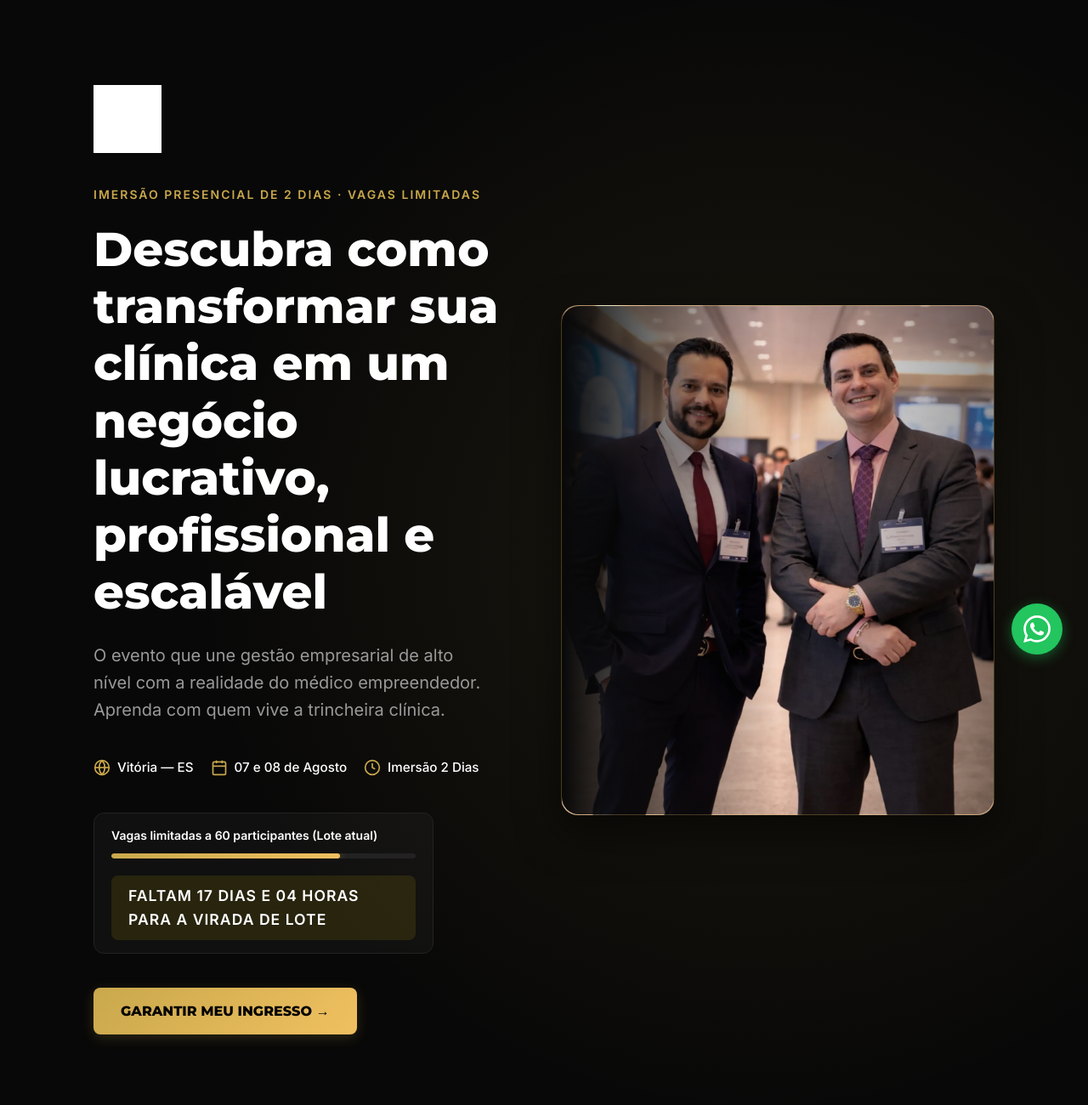
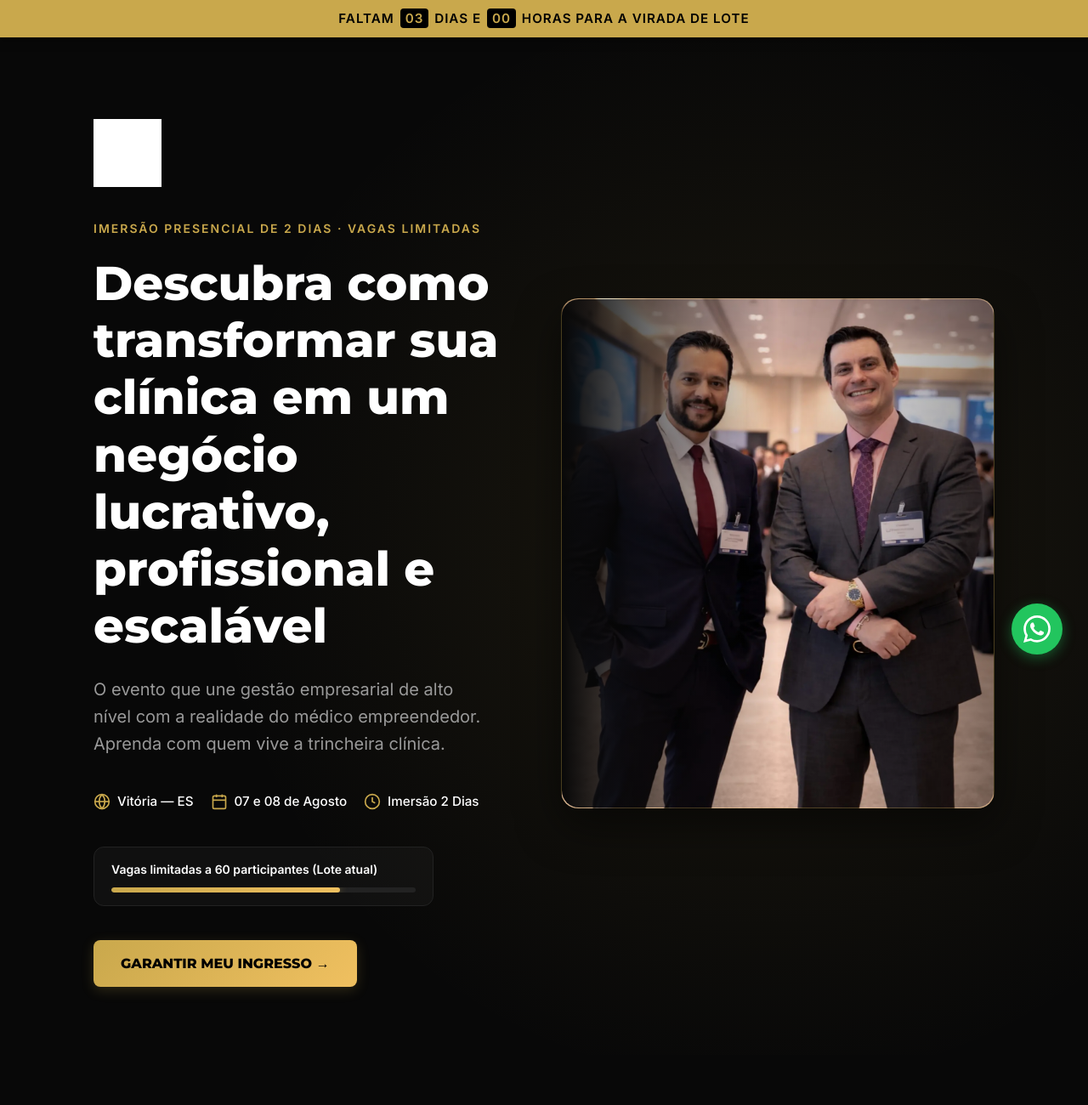
Before and after one commit to ovitorio100-ship-it/DocScale, a plain HTML site: page index.html in a window 1280 px wide. Shown: the top 1300 px of the page at 85% size. Drawn offline with Linux system fonts and the light colour scheme.

Commit message:
feat: move countdown to fixed top banner and make it a 3-day evergreen timer

```diff
--- a/index.html
+++ b/index.html
@@ -11,6 +11,10 @@
     <link rel="stylesheet" href="style.css">
 </head>
 <body>
+    <!-- Top Countdown Banner -->
+    <div class="top-banner" id="batch-countdown">
+        FALTAM <span id="cd-days">--</span> DIAS E <span id="cd-hours">--</span> HORAS PARA A VIRADA DE LOTE
+    </div>
 
     <!-- WhatsApp Flutuante -->
     <a href="https://wa.me/5511999999999?text=Olá,%20tenho%20uma%20dúvida%20sobre%20o%20evento%20DocScale." target="_blank" class="whatsapp-float" aria-label="Fale conosco no WhatsApp">
@@ -79,7 +83,6 @@
                     <div class="progress-bar-bg">
                         <div class="progress-bar-fill" style="width: 75%;"></div>
                     </div>
-                    <div class="countdown-text" id="batch-countdown">FALTAM <span id="cd-days">--</span> DIAS E <span id="cd-hours">--</span> HORAS PARA A VIRADA DE LOTE</div>
                 </div>
 
                 <button class="cta-button open-modal">GARANTIR MEU INGRESSO &rarr;</button>
--- a/script.js
+++ b/script.js
@@ -139,22 +139,30 @@ document.addEventListener('DOMContentLoaded', () => {
         });
     });
 
-    // Batch Countdown Logic
+    // Batch Countdown Logic (Evergreen 3 days)
     const countdownEl = document.getElementById('batch-countdown');
     if (countdownEl) {
         const daysEl = document.getElementById('cd-days');
         const hoursEl = document.getElementById('cd-hours');
 
-        // Set batch turn date
-        const batchTurnDate = new Date('2026-07-25T23:59:59').getTime();
+        let batchTurnDate = localStorage.getItem('docscale_countdown_end');
+        const threeDaysMs = 3 * 24 * 60 * 60 * 1000;
+
+        // If not set or already expired, set new deadline 3 days from now
+        if (!batchTurnDate || new Date().getTime() > parseInt(batchTurnDate)) {
+            batchTurnDate = new Date().getTime() + threeDaysMs;
+            localStorage.setItem('docscale_countdown_end', batchTurnDate);
+        }
 
         const updateCountdown = () => {
             const now = new Date().getTime();
-            const distance = batchTurnDate - now;
+            let distance = batchTurnDate - now;
 
+            // If expired during session, reset it again
             if (distance < 0) {
-                countdownEl.innerHTML = "LOTE VIRADO";
-                return;
+                batchTurnDate = new Date().getTime() + threeDaysMs;
+                localStorage.setItem('docscale_countdown_end', batchTurnDate);
+                distance = batchTurnDate - now;
             }
 
             const days = Math.floor(distance / (1000 * 60 * 60 * 24));
--- a/style.css
+++ b/style.css
@@ -37,6 +37,35 @@ body {
     line-height: 1.6;
     overflow-x: hidden;
     position: relative;
+    padding-top: 40px; /* Space for the top fixed banner */
+}
+
+/* ------------------------
+   TOP BANNER
+------------------------ */
+.top-banner {
+    position: fixed;
+    top: 0;
+    left: 0;
+    width: 100%;
+    background-color: var(--gold-primary);
+    color: #000;
+    text-align: center;
+    padding: 10px 15px;
+    font-size: 0.95rem;
+    font-weight: 800;
+    text-transform: uppercase;
+    letter-spacing: 1px;
+    z-index: 1000;
+    box-shadow: 0 2px 10px rgba(0,0,0,0.5);
+}
+
+.top-banner span {
+    background: #000;
+    color: var(--gold-primary);
+    padding: 2px 6px;
+    border-radius: 4px;
+    margin: 0 2px;
 }
 
 h1, h2, h3, h4, h5, h6 {
@@ -607,23 +636,7 @@ section {
 }
 
 .countdown-text {
-    margin-top: 20px;
-    font-size: 1.1rem;
-    font-weight: 800;
-    color: var(--gold);
-    text-transform: uppercase;
-    letter-spacing: 1px;
-    background: rgba(255, 215, 0, 0.1);
-    padding: 10px 20px;
-    border-radius: 8px;
-    display: inline-block;
-}
-
-@media (max-width: 768px) {
-    .countdown-text {
-        font-size: 0.95rem;
-        padding: 10px 15px;
-    }
+    /* Removed, replaced by top-banner */
 }
 
 .gold-col .col-list li {
```
Also changed, not shown: teaser.html (+4 -1 lines).
